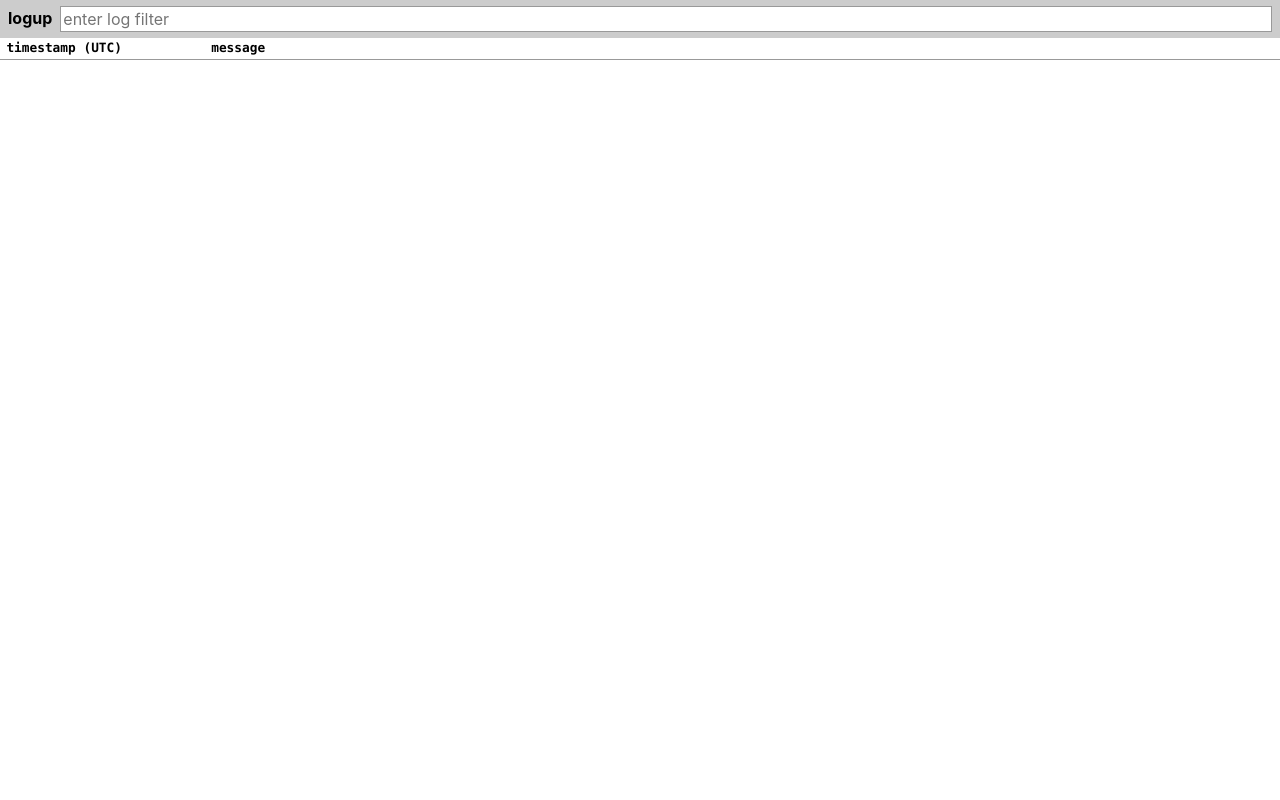
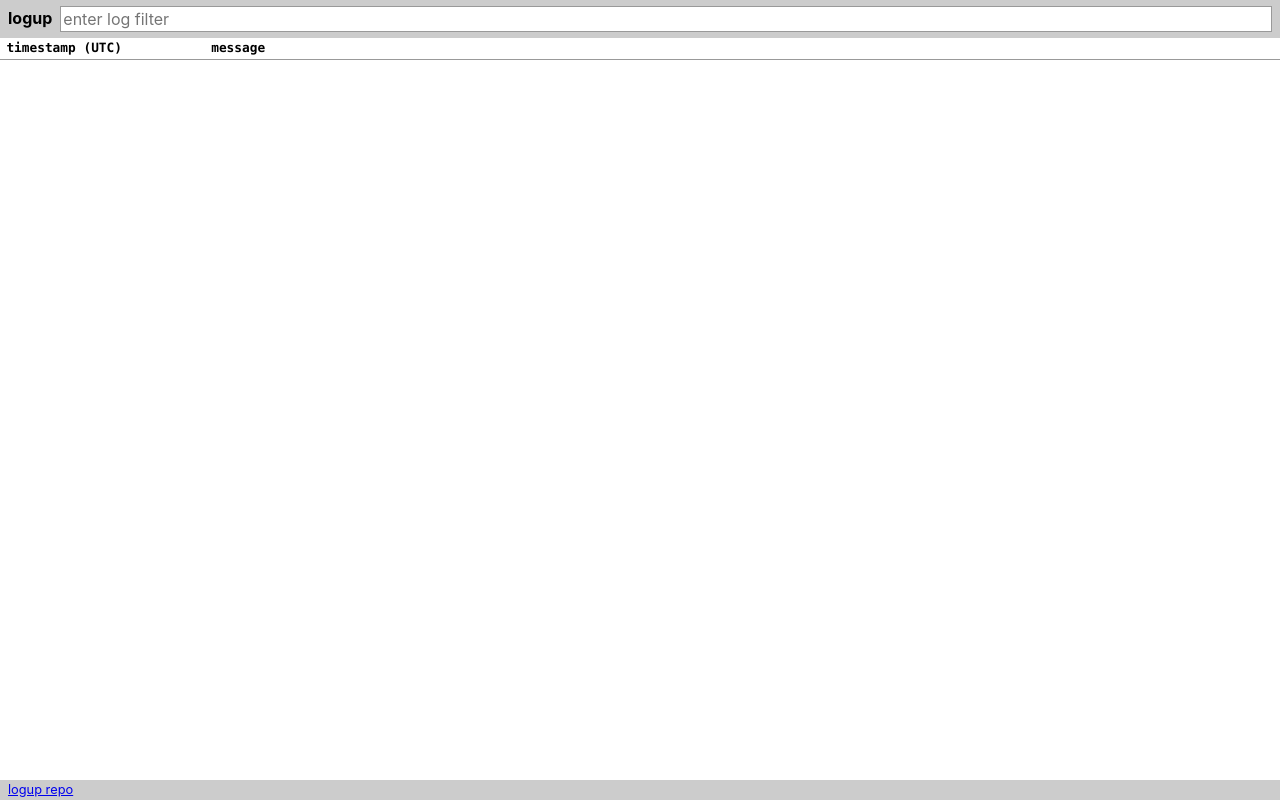
Before and after one commit to johnellmore/logup, a plain HTML site: page frontend/src/index.html in a window 1280 px wide. Drawn offline with Linux system fonts and the light colour scheme; no server answers.

Commit message:
footer, flexbox main container

```diff
--- a/frontend/src/index.html
+++ b/frontend/src/index.html
@@ -8,6 +8,7 @@
     <link rel="stylesheet" href="style.css" />
   </head>
   <body>
+    <div id="wrap">
       <div id="filterbar">
         <div id="logo">logup</div>
         <input
@@ -27,6 +28,10 @@
           </table>
         </div>
       </div>
+      <div id="foot">
+        <a href="#loguprepo">logup repo</a>
+      </div>
+    </div>
     <div id="detail"></div>
     <script type="module">
       import { initializeInterface } from "./lib.mjs";
--- a/frontend/src/style.css
+++ b/frontend/src/style.css
@@ -10,9 +10,14 @@ body {
     margin: 0;
 }
 
+#wrap {
+    height: 100vh;
+    display: flex;
+    flex-direction: column;
+}
+
 #filterbar {
-    position: sticky;
-    top: 0;
+    flex: 0 0 auto;
     background-color: #ccc;
     padding: 0.4rem 0.5rem;
     display: flex;
@@ -23,6 +28,11 @@ body {
     flex: 0 0 auto;
     font-size: 1em;
     font-weight: bold;
+}
+
+#main {
+    flex: 1 1 auto;
+    overflow: auto;
 }
 
 #filter {
@@ -56,3 +66,10 @@ body {
     border-bottom: 1px solid #ddd;
     text-overflow: ellipsis;
 }
+
+#foot {
+    flex: 0 0 auto;
+    font-size: 0.8em;
+    padding: 0 0.5rem;
+    background-color: #ccc;
+}
```
Lines whose indentation alone changed are shown as unchanged.
